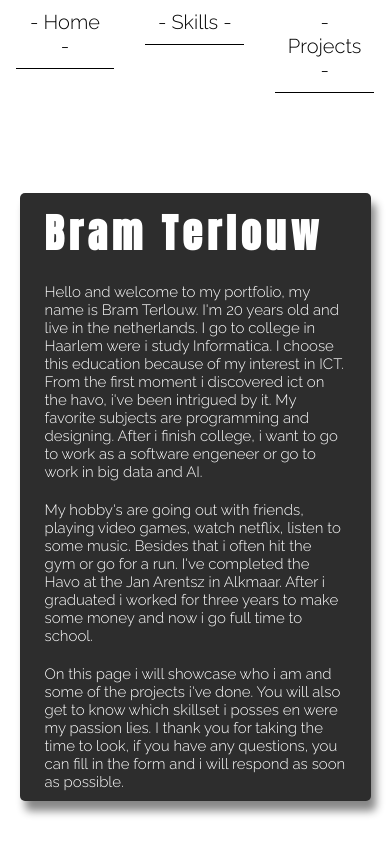
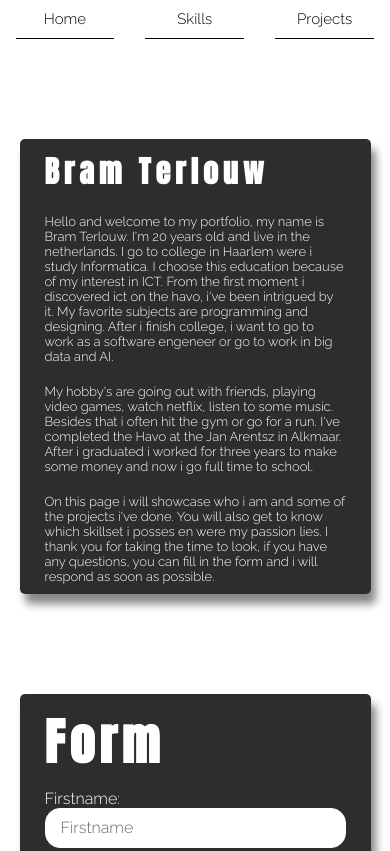
Before and after one commit to BramTerlouw/PortfolioProject, a plain HTML site: page index.html in a window 390 px wide. Shown: the top 851 px of the page. Drawn offline with Linux system fonts and the light colour scheme.

Commit message:
Mobile size
Toegevoegd media querie voor mobile devices

```diff
--- a/css/style.css
+++ b/css/style.css
@@ -253,7 +253,7 @@ img {
 
 @media screen and (max-width: 1200px) {
     li a {
-        font-size: 20px;
+        font-size: 18px;
     }
 
     #home-aside-container {
@@ -332,3 +332,29 @@ img {
         margin: 2% 15% 5% 15%;
     }
 }
+
+@media screen and (max-width: 480px) {
+    li a {
+        font-size: 15px;
+    }
+
+    #home-article-header {
+        font-size: 30px;
+    }
+
+    #home-article-content {
+        font-size: 13px;
+    }
+
+    #picture-aside-header {
+        font-size: 30px;
+    }
+
+    #picture-aside-content {
+        font-size: 13px;
+    }
+
+    .articleclass {
+        font-size: 13px;
+    }
+}
--- a/index.html
+++ b/index.html
@@ -22,13 +22,13 @@
         <nav id="main-nav-container">
             <ul>
                 <li>
-                    <a href="#home-aside-container"> - Home -</a>
+                    <a href="#home-aside-container">Home</a>
                 </li>
                 <li>
-                    <a href="#flex-skills">- Skills -</a>
+                    <a href="#flex-skills">Skills</a>
                 </li>
                 <li>
-                    <a href="#">- Projects -</a>
+                    <a href="#">Projects</a>
                 </li>
             </ul>
         </nav>
```
Also changed, not shown: 1 other file.
